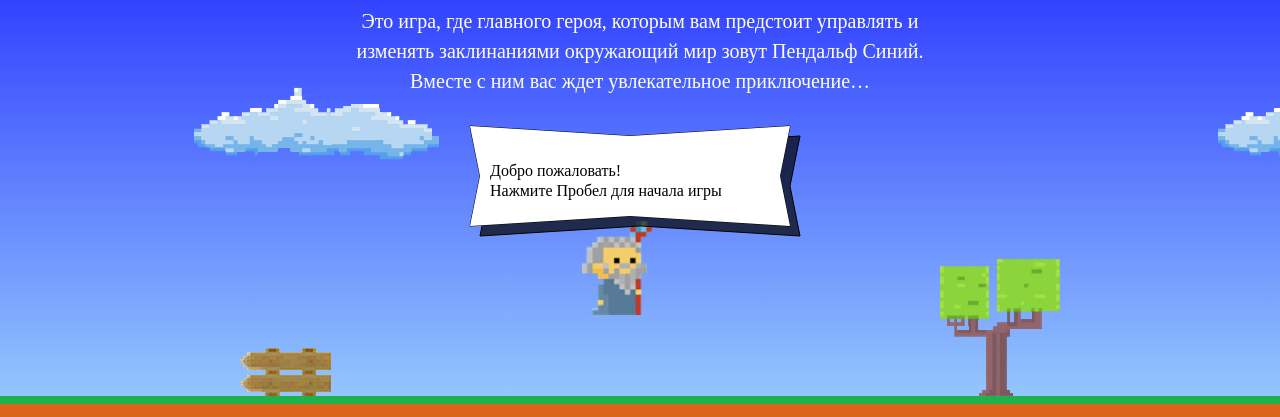
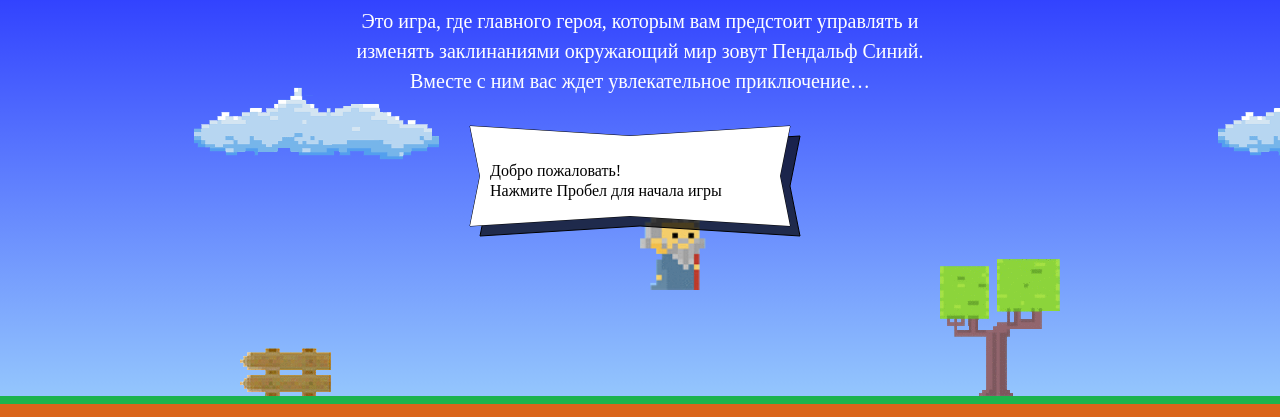
Before and after one commit to Lyuks/39788-code-and-magick, a website: page index.html in a window 1280 px wide. Shown: the part 203-620 px from the top of the page. Drawn offline with Linux system fonts and the light colour scheme; a web font is replaced by a local one.

Commit message:
внес правки наставника

```diff
--- a/index.html
+++ b/index.html
@@ -175,14 +175,11 @@
 
 <script>
   var fireballSize = 22;
-  var getFireballSpeed;
-  getFireballSpeed = function (left) {
+  var getFireballSpeed = function (left) {
     if(left) {
-      getFireballSpeed = 5;
-    } else {
-      getFireballSpeed = 2;
+      return 5;
     }
-    return getFireballSpeed;
+    return 2;
   }
   var wizardSpeed = 3;
   var wizardWidth = 70;
@@ -191,10 +188,10 @@
    return 1.337 * wizardWidth;
   }
   function getWizardX(width)  {
-    return width/2.4;
+    return width/2;
   }
-  function getWizardY(width)  {
-    return width/2.4;
+  function getWizardY(height)  {
+    return height/3;
   }
 
 </script>
```
